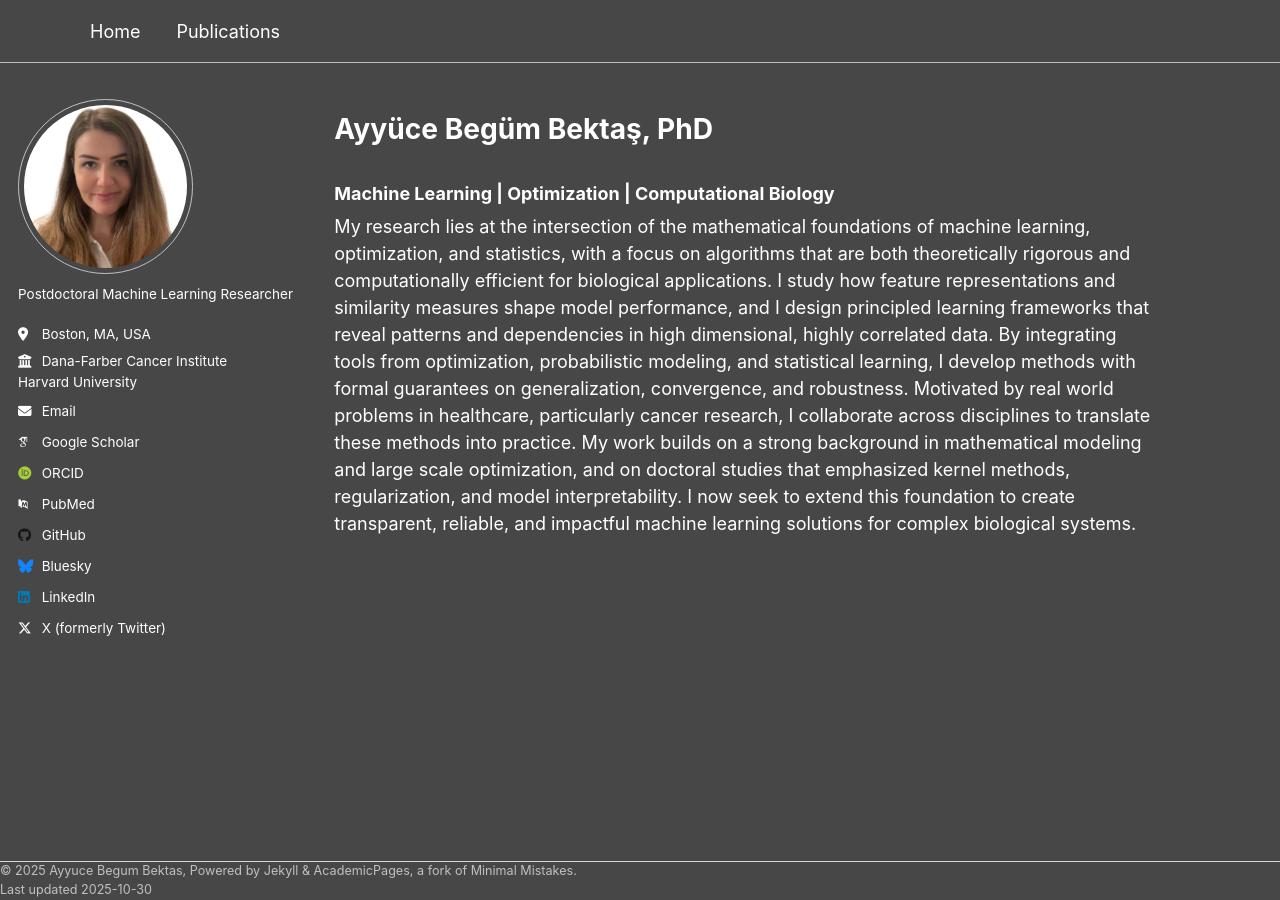
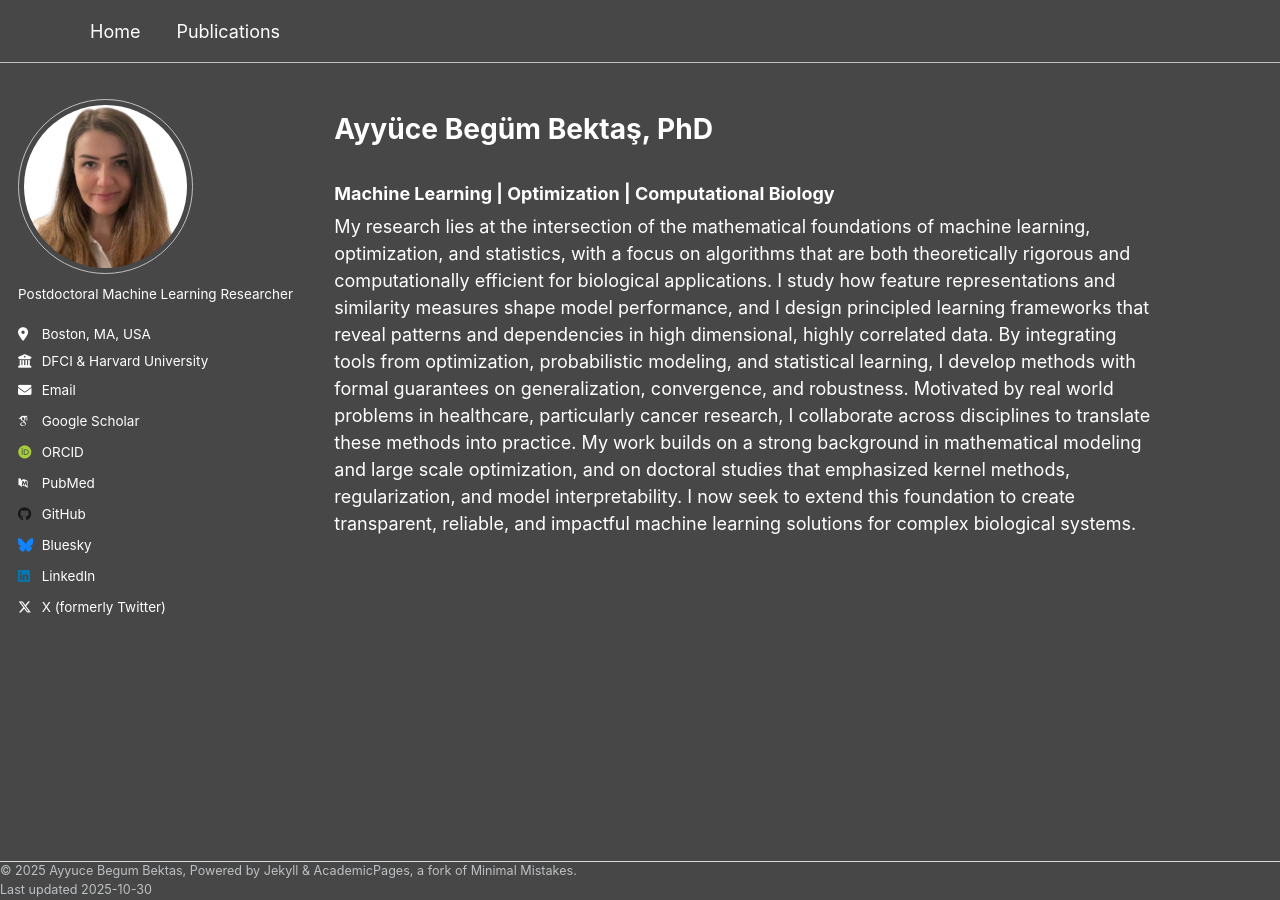
Before and after one commit to begumbektas/profile, a Jekyll site: the page built from _pages/about.md, in a window 1280 px wide. Built offline with Jekyll 4.4.1, drawn with Linux system fonts in a browser that asks for light colours; some web fonts are replaced; a script that is not in the unit is left out.

Commit message:
Update _config.yml

```diff
--- a/_config.yml
+++ b/_config.yml
@@ -28,7 +28,7 @@ author:
   name             : ""
   bio              : "Postdoctoral Machine Learning Researcher"
   location         : "Boston, MA, USA"
-  employer         : "Dana-Farber Cancer Institute<br/>Harvard University"
+  employer         : "DFCI & Harvard University"
   email            : "begum@ds.dfci.harvard.edu"
 
   # Academic websites
```
